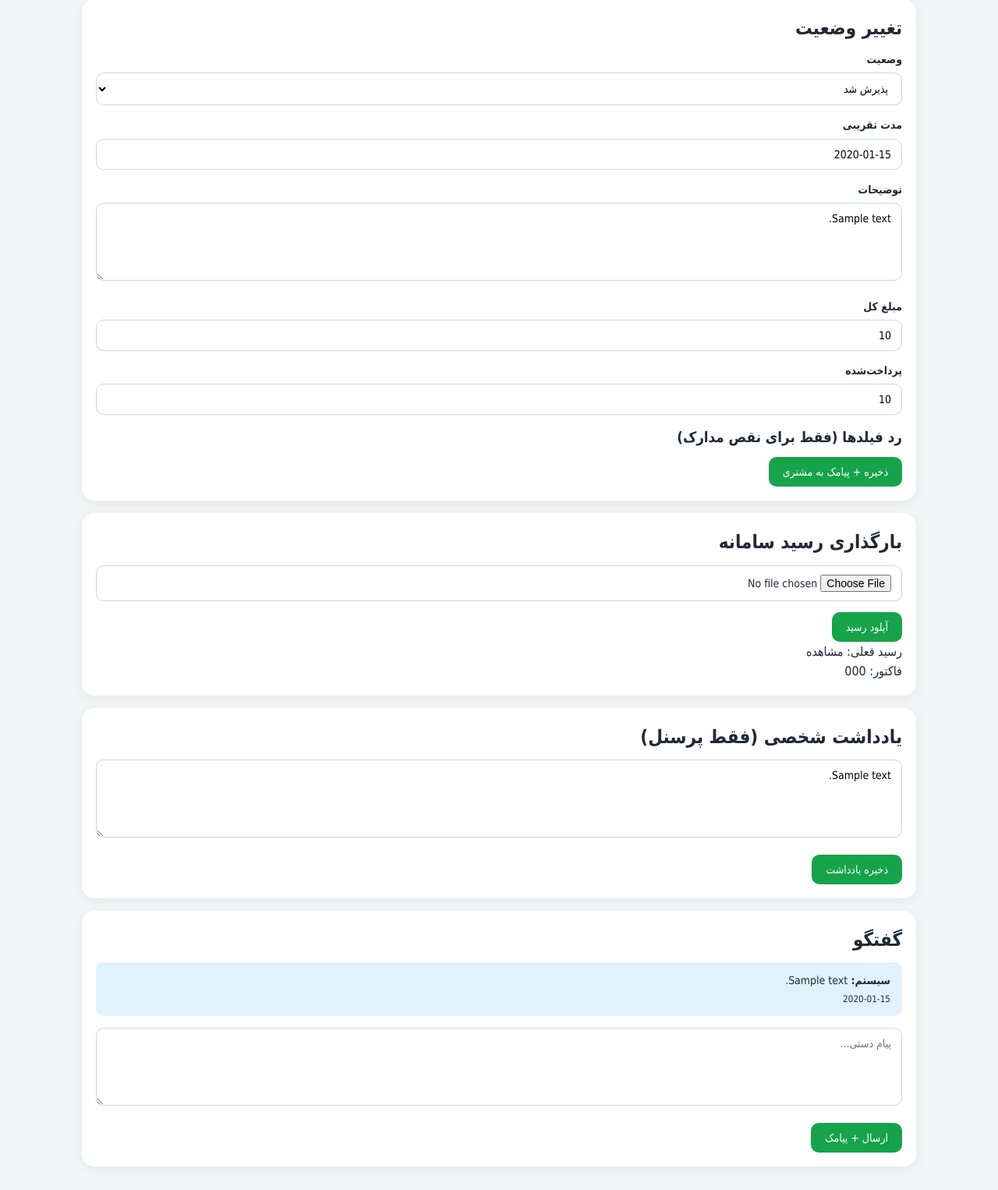
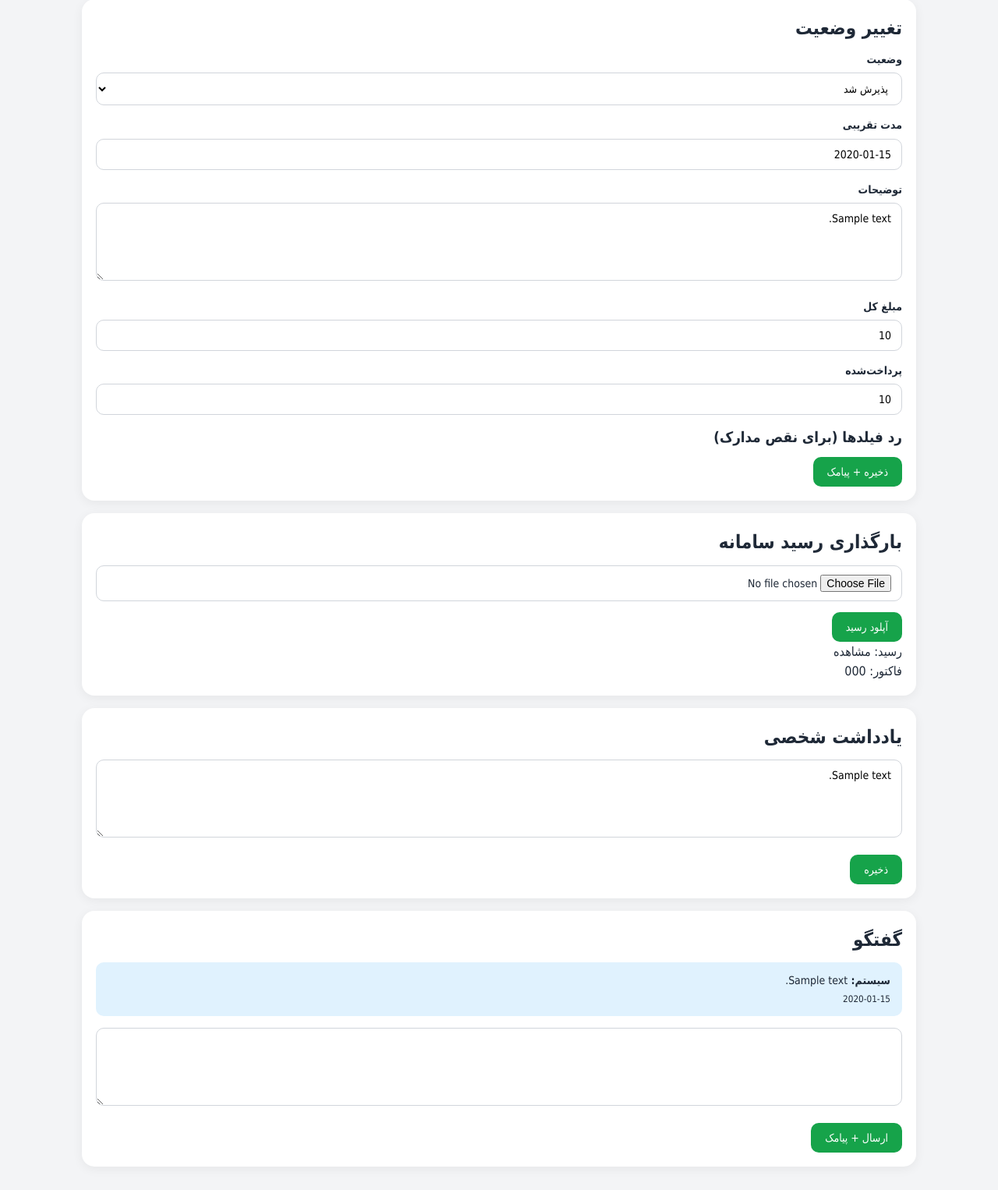
Before and after one commit to amhmdy307-stack/online-novin, a Flask app: page /admin/request/1 in a window 1280 px wide. Shown: the part 539-2065 px from the top of the page at 78% size. Run offline with Flask 3, Linux system fonts and the light colour scheme; the visitor is signed in with stand-in values (Sample User, id 1); data comes from the database, SQL or seed files in the repository; tables that the repository leaves empty hold one stand-in row (values such as "Sample post").

Commit message:
Update admin_request.html

```diff
--- a/templates/admin_request.html
+++ b/templates/admin_request.html
@@ -1,7 +1,6 @@
 {% extends "base.html" %}
 {% block body_class %}admin-page{% endblock %}
 {% block title %}پرونده{% endblock %}
-
 {% block content %}
 <div class="card">
   <a href="{{ url_for('admin') }}" class="btn btn-secondary">بازگشت</a>
@@ -12,9 +11,9 @@
   {% if req.expert_name %}<p>کارشناس: {{ req.expert_name }}</p>{% endif %}
 </div>
 
-{% if not req.payment_confirmed and current_user.role in ['admin','accountant'] %}
+{% if not req.payment_confirmed and current_user and current_user.role in ['admin','accountant'] %}
 <div class="card">
-    <h2>تأیید پرداخت (کارت‌به‌کارت / لینک)</h2>
+  <h2>تأیید پرداخت (حسابداری)</h2>
   <form method="POST">
     <input type="hidden" name="action" value="confirm_payment">
     <button type="submit" class="btn btn-success">تأیید پرداخت و ارسال برای کارشناسان</button>
@@ -64,16 +63,14 @@
     <input type="number" name="total_price" value="{{ req.total_price or 0 }}">
     <label>پرداخت‌شده</label>
     <input type="number" name="paid_price" value="{{ req.paid_price or 0 }}">
-
-        <h3>رد فیلدها (فقط برای نقص مدارک)</h3>
+    <h3>رد فیلدها (برای نقص مدارک)</h3>
     {% for key, value in form_data.items() %}
     <label style="display:block;">
       <input type="checkbox" name="rejected_field" value="{{ key }}" {% if key in rejected %}checked{% endif %}>
       رد کردن: {{ key }}
     </label>
     {% endfor %}
-
-        <button type="submit" class="btn">ذخیره + پیامک به مشتری</button>
+    <button type="submit" class="btn">ذخیره + پیامک</button>
   </form>
 </div>
 
@@ -85,7 +82,7 @@
     <button type="submit" class="btn">آپلود رسید</button>
   </form>
   {% if req.receipt_file %}
-    <p>رسید فعلی: <a href="{{ url_for('uploaded_file', filename=req.receipt_file) }}" target="_blank">مشاهده</a></p>
+  <p>رسید: <a href="{{ url_for('uploaded_file', filename=req.receipt_file) }}" target="_blank">مشاهده</a></p>
   {% endif %}
   {% if req.invoice_code %}
   <p>فاکتور: <a href="{{ url_for('invoice_view', tracking_code=req.tracking_code) }}" target="_blank">{{ req.invoice_code }}</a></p>
@@ -93,11 +90,11 @@
 </div>
 
 <div class="card">
-    <h2>یادداشت شخصی (فقط پرسنل)</h2>
+  <h2>یادداشت شخصی</h2>
   <form method="POST">
     <input type="hidden" name="action" value="note">
     <textarea name="personal_note">{{ req.personal_note or '' }}</textarea>
-        <button type="submit" class="btn">ذخیره یادداشت</button>
+    <button type="submit" class="btn">ذخیره</button>
   </form>
 </div>
 
@@ -114,7 +111,7 @@
   {% else %}<p>پیامی نیست</p>{% endfor %}
   <form method="POST">
     <input type="hidden" name="action" value="message">
-        <textarea name="message" required placeholder="پیام دستی..."></textarea>
+    <textarea name="message" required></textarea>
     <button type="submit" class="btn">ارسال + پیامک</button>
   </form>
 </div>
```
Lines whose indentation alone changed are shown as unchanged.
